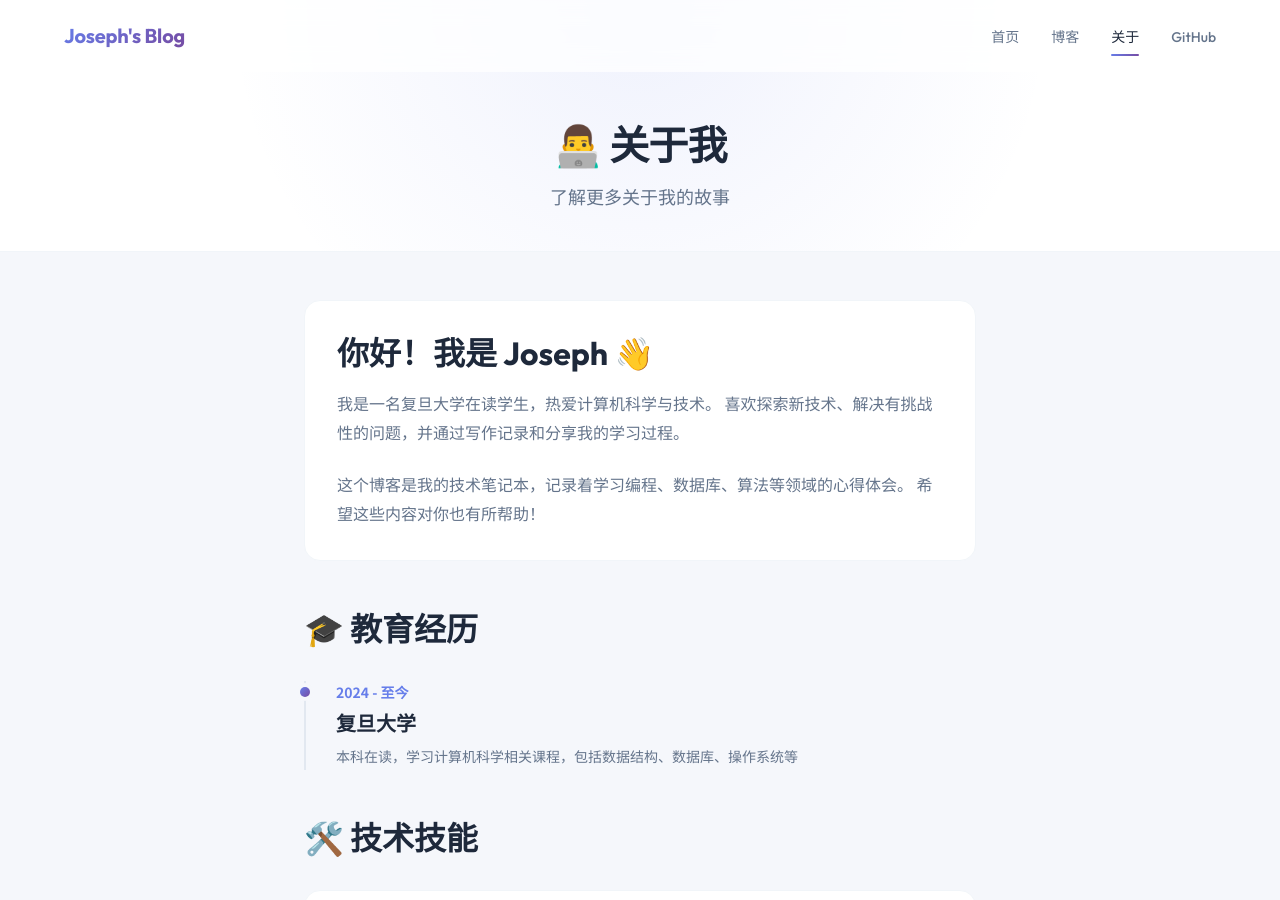
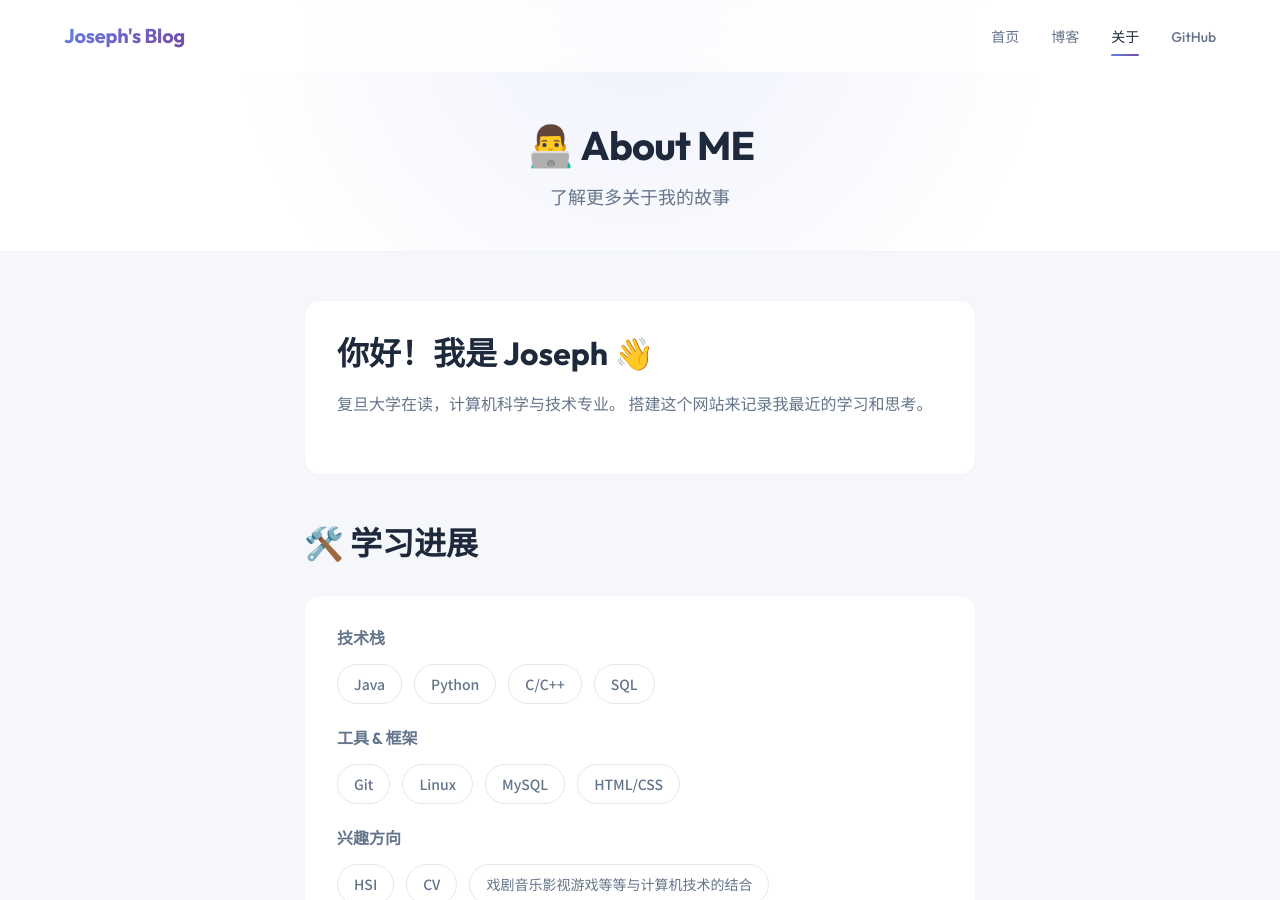
Before and after one commit to Joseph2433/Joseph2433.github.io, a Jekyll site: the page built from about.html, in a window 1280 px wide and 900 px high. Built offline with Jekyll 4.4.1, drawn with Linux system fonts in a browser that asks for light colours; some of the changed text lies outside the part shown.

Commit message:
重新调整web展示内容

```diff
--- a/_config.yml
+++ b/_config.yml
@@ -1,6 +1,6 @@
 # Site Settings
 title: Joseph's Blog
-description: 个人技术博客 — 记录学习与成长
+description: pensonal blog website
 url: "https://joseph2433.github.io"
 baseurl: ""
 author: Joseph
--- a/_includes/footer.html
+++ b/_includes/footer.html
@@ -4,7 +4,7 @@
     <p class="footer__copy">&copy; {{ site.time | date: '%Y' }} Joseph. All rights reserved.</p>
     <ul class="footer__links">
       <li><a href="https://github.com/Joseph2433" target="_blank" rel="noopener">GitHub</a></li>
-      <li><a href="mailto:joseph.yrx0930@gmail.com">Email</a></li>
+      <li><a href="mailto:joseph2433@163.com">Email</a></li>
     </ul>
   </div>
 </footer>
--- a/about.html
+++ b/about.html
@@ -7,7 +7,7 @@ permalink: /about/
 
 <div class="page-header">
   <div class="container">
-    <h1>👨‍💻 关于我</h1>
+    <h1>👨‍💻 About ME</h1>
     <p>了解更多关于我的故事</p>
   </div>
 </div>
@@ -19,34 +19,19 @@ permalink: /about/
     <div class="card" style="margin-bottom: 3rem;">
       <h2 style="margin-bottom: 1rem;">你好！我是 Joseph 👋</h2>
       <p style="color: #64748b; line-height: 1.8; margin-bottom: 1.5rem;">
-        我是一名复旦大学在读学生，热爱计算机科学与技术。
-        喜欢探索新技术、解决有挑战性的问题，并通过写作记录和分享我的学习过程。
-      </p>
-      <p style="color: #64748b; line-height: 1.8;">
-        这个博客是我的技术笔记本，记录着学习编程、数据库、算法等领域的心得体会。
-        希望这些内容对你也有所帮助！
+        复旦大学在读，计算机科学与技术专业。
+        搭建这个网站来记录我最近的学习和思考。
       </p>
     </div>
 
-    <!-- Education Timeline -->
-    <h2 style="margin-bottom: 2rem;">🎓 教育经历</h2>
-    <div class="timeline" style="margin-bottom: 3rem;">
-      <div class="timeline__item">
-        <p class="timeline__date">2024 - 至今</p>
-        <h3 class="timeline__title">复旦大学</h3>
-        <p class="timeline__desc">本科在读，学习计算机科学相关课程，包括数据结构、数据库、操作系统等</p>
-      </div>
-    </div>
-
     <!-- Skills -->
-    <h2 style="margin-bottom: 2rem;">🛠️ 技术技能</h2>
+    <h2 style="margin-bottom: 2rem;">🛠️ 学习进展</h2>
     <div class="card" style="margin-bottom: 3rem;">
-      <h3 style="font-size: 1rem; color: #64748b; margin-bottom: 1rem;">编程语言</h3>
+      <h3 style="font-size: 1rem; color: #64748b; margin-bottom: 1rem;">技术栈</h3>
       <div class="skills" style="margin-bottom: 1.5rem;">
         <span class="skills__item">Java</span>
         <span class="skills__item">Python</span>
         <span class="skills__item">C/C++</span>
-        <span class="skills__item">JavaScript</span>
         <span class="skills__item">SQL</span>
       </div>
       <h3 style="font-size: 1rem; color: #64748b; margin-bottom: 1rem;">工具 & 框架</h3>
@@ -58,21 +43,22 @@ permalink: /about/
       </div>
       <h3 style="font-size: 1rem; color: #64748b; margin-bottom: 1rem;">兴趣方向</h3>
       <div class="skills">
-        <span class="skills__item">数据库系统</span>
-        <span class="skills__item">算法</span>
-        <span class="skills__item">机器学习</span>
-        <span class="skills__item">Web 开发</span>
+        <span class="skills__item">HSI</span>
+        <span class="skills__item">CV</span>
+        <span class="skills__item">戏剧音乐影视游戏等等与计算机技术的结合</span>
       </div>
     </div>
 
     <!-- Contact -->
-    <h2 style="margin-bottom: 2rem;">📬 联系我</h2>
+    <h2 style="margin-bottom: 2rem;">Contact Me </h2>
     <div class="card">
       <div style="display: flex; flex-direction: column; gap: 1rem;">
-        <a href="mailto:joseph.yrx0930@gmail.com" style="display: flex; align-items: center; gap: 0.75rem; color: #64748b; transition: color 0.2s;">
-          <span>📧</span> joseph.yrx0930@gmail.com
+        <a href="mailto:joseph.yrx0930@gmail.com"
+          style="display: flex; align-items: center; gap: 0.75rem; color: #64748b; transition: color 0.2s;">
+          <span>📧</span> joseph2433@163.com
         </a>
-        <a href="https://github.com/Joseph2433" target="_blank" rel="noopener" style="display: flex; align-items: center; gap: 0.75rem; color: #64748b; transition: color 0.2s;">
+        <a href="https://github.com/Joseph2433" target="_blank" rel="noopener"
+          style="display: flex; align-items: center; gap: 0.75rem; color: #64748b; transition: color 0.2s;">
           <span>🐙</span> github.com/Joseph2433
         </a>
       </div>
```
Also changed, not shown: _posts/2026-05-07-hello-world.md (+4 -44 lines), blog.html (+4 -3 lines), index.html (+9 -11 lines), .claude/skills/basic_rule.md (added).
